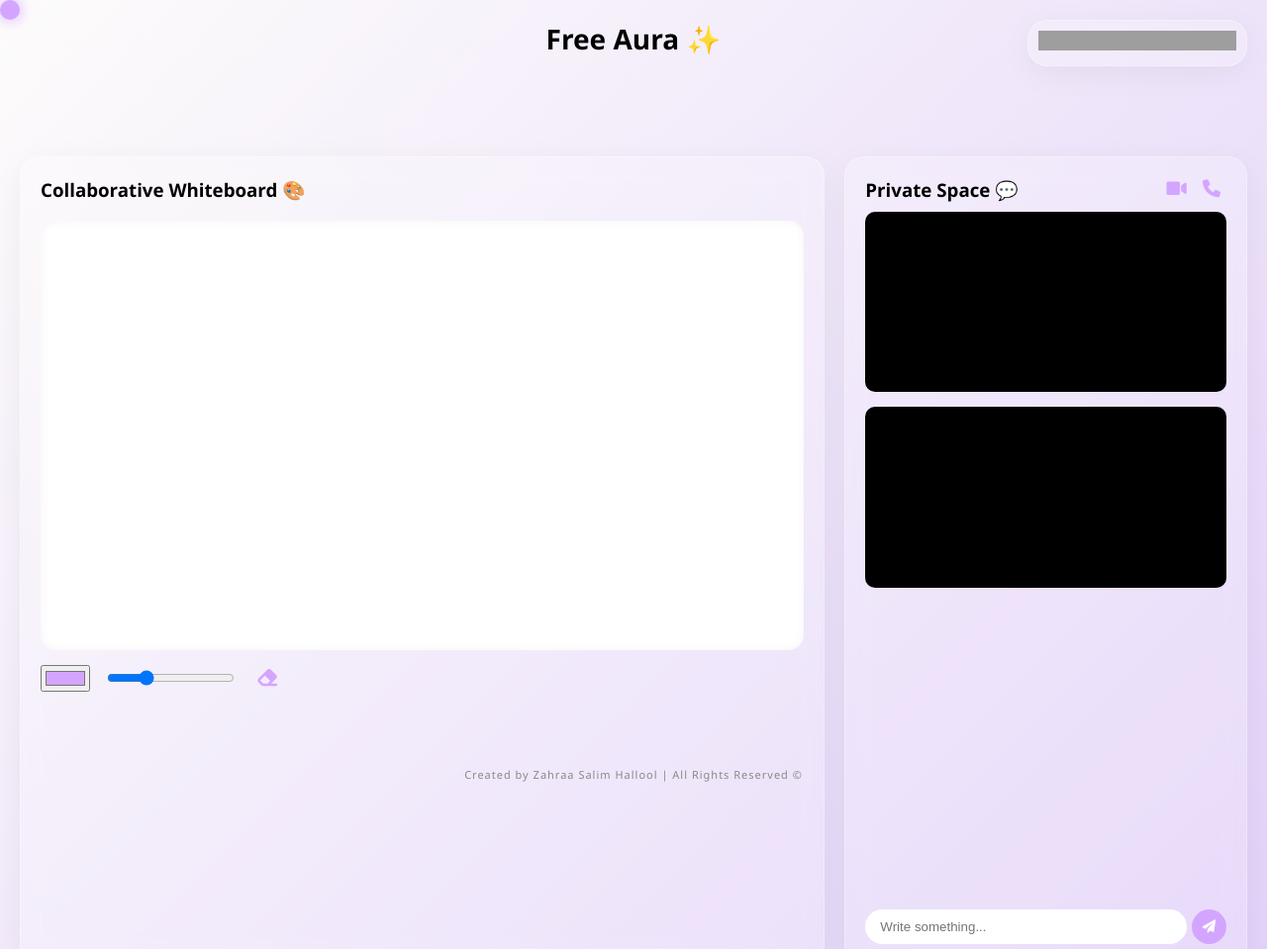
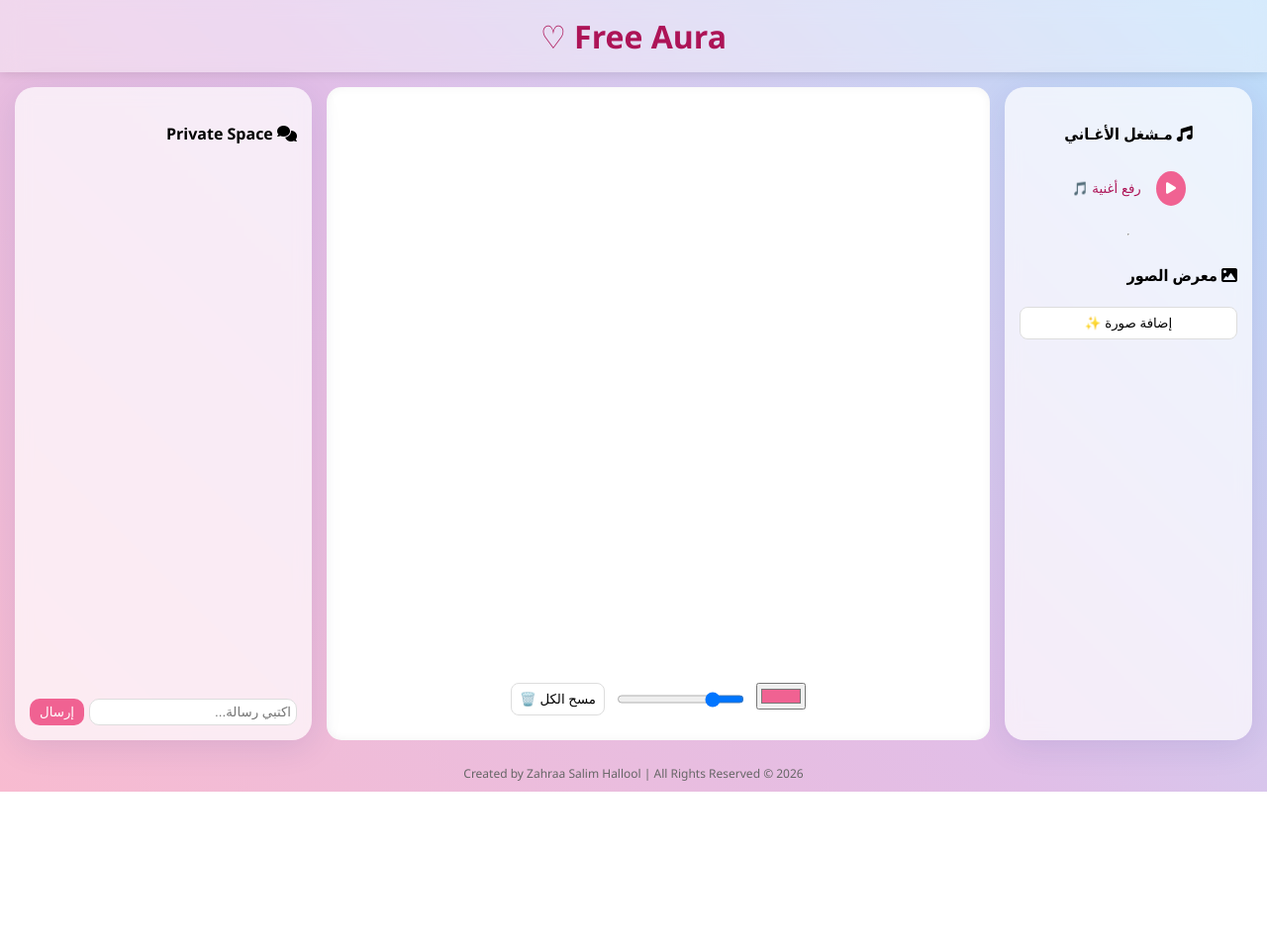
Before and after one commit to zahraasalim-sor/Free-Aura, a website: page index.html in a window 1280 px wide. Shown: the top 959 px of the page at 99% size. After the commit the page ends 800 px from the top, so only its background shows below. Drawn offline with nearby package versions, Linux system fonts and the light colour scheme; no server answers; grey boxes are pictures that could not be loaded.

Commit message:
Update index.html

```diff
--- a/index.html
+++ b/index.html
@@ -1,81 +1,186 @@
 <!DOCTYPE html>
-<html lang="en">
+<html lang="ar" dir="rtl">
 <head>
     <meta charset="UTF-8">
     <meta name="viewport" content="width=device-width, initial-scale=1.0">
-    <title>Free Aura ✨</title>
+    <title>Free Aura ♡</title>
     <script src="/socket.io/socket.io.js"></script>
-    <link rel="stylesheet" href="https://cdnjs.cloudflare.com/ajax/libs/font-awesome/6.0.0/css/all.min.css">
+    <link href="https://cdnjs.cloudflare.com/ajax/libs/font-awesome/6.0.0/css/all.min.css" rel="stylesheet">
     <style>
-        :root { --accent: #d4a5ff; --glass: rgba(255, 255, 255, 0.2); }
-
-        /* جماليات الموقع */
-        * { cursor: none !important; scrollbar-width: thin; scrollbar-color: var(--accent) transparent; }
-        body {
-            background: linear-gradient(135deg, #fdfcfb 0%, #e2d1f9 100%);
-            font-family: 'Segoe UI', sans-serif; margin: 0; overflow-x: hidden;
-        }
-        #magic-cursor {
-            width: 20px; height: 20px; background: var(--accent); border-radius: 50%;
-            position: fixed; pointer-events: none; z-index: 9999; box-shadow: 0 0 15px var(--accent);
-        }
-        .glass-card {
-            background: var(--glass); backdrop-filter: blur(12px); border: 1px solid rgba(255,255,255,0.3);
-            border-radius: 20px; padding: 20px; box-shadow: 0 8px 32px rgba(0,0,0,0.05);
+        :root {
+            --primary-pink: #fce4ec;
+            --dark-pink: #f06292;
+            --aura-gradient: linear-gradient(45deg, #f8bbd0, #e1bee7, #bbdefb);
         }
 
-        /* حاويات الرسم والمكالمات */
-        main { display: grid; grid-template-columns: 2fr 1fr; gap: 20px; padding: 20px; margin-top: 60px; }
-        canvas { background: white; border-radius: 15px; cursor: crosshair; width: 100%; box-shadow: inset 0 0 10px rgba(0,0,0,0.05); }
+        body {
+            margin: 0;
+            padding: 0;
+            background: var(--aura-gradient);
+            font-family: 'Segoe UI', Tahoma, Geneva, Verdana, sans-serif;
+            display: flex;
+            flex-direction: column;
+            height: 100vh;
+            overflow: hidden;
+        }
 
-        .chat-box { height: 300px; overflow-y: auto; display: flex; flex-direction: column; gap: 10px; padding: 10px; }
-        video { width: 100%; border-radius: 10px; background: #000; margin-top: 10px; }
+        header {
+            text-align: center;
+            padding: 15px;
+            background: rgba(255, 255, 255, 0.4);
+            backdrop-filter: blur(10px);
+            box-shadow: 0 2px 10px rgba(0,0,0,0.1);
+        }
 
-        footer { position: fixed; bottom: 10px; width: 100%; text-align: center; font-size: 11px; color: #888; letter-spacing: 1px; }
+        .main-container {
+            display: grid;
+            grid-template-columns: 250px 1fr 300px;
+            gap: 15px;
+            padding: 15px;
+            flex-grow: 1;
+        }
+
+        .panel {
+            background: rgba(255, 255, 255, 0.7);
+            border-radius: 20px;
+            padding: 15px;
+            box-shadow: 0 8px 32px rgba(31, 38, 135, 0.1);
+            backdrop-filter: blur(8px);
+            border: 1px border rgba(255, 255, 255, 0.18);
+            display: flex;
+            flex-direction: column;
+        }
+
+        /* Whiteboard */
+        #canvas-container {
+            position: relative;
+            background: white;
+            border-radius: 15px;
+            overflow: hidden;
+            box-shadow: inset 0 0 10px rgba(0,0,0,0.05);
+        }
+
+        canvas {
+            width: 100%;
+            height: 100%;
+            cursor: crosshair;
+        }
+
+        /* Media Controls */
+        .music-player {
+            margin-bottom: 15px;
+            text-align: center;
+        }
+
+        .audio-btn {
+            background: var(--dark-pink);
+            color: white;
+            border: none;
+            padding: 10px;
+            border-radius: 50%;
+            cursor: pointer;
+            margin: 5px;
+        }
+
+        /* Gallery */
+        .gallery {
+            display: grid;
+            grid-template-columns: repeat(2, 1fr);
+            gap: 10px;
+            overflow-y: auto;
+        }
+
+        .gallery img {
+            width: 100%;
+            border-radius: 10px;
+            transition: 0.3s;
+        }
+
+        .gallery img:hover { transform: scale(1.05); }
+
+        /* Chat */
+        #chat-messages {
+            flex-grow: 1;
+            overflow-y: auto;
+            margin-bottom: 10px;
+            padding: 5px;
+        }
+
+        .message {
+            background: white;
+            padding: 8px 12px;
+            border-radius: 15px;
+            margin-bottom: 8px;
+            font-size: 14px;
+        }
+
+        footer {
+            text-align: center;
+            font-size: 12px;
+            padding: 10px;
+            color: #666;
+        }
+
+        .controls {
+            display: flex;
+            justify-content: center;
+            gap: 10px;
+            padding: 10px;
+        }
+
+        button.tool {
+            background: white;
+            border: 1px solid #ddd;
+            padding: 8px;
+            border-radius: 8px;
+            cursor: pointer;
+        }
     </style>
 </head>
 <body>
 
-    <div id="magic-cursor"></div>
-    <header style="text-align: center; padding: 20px; font-size: 28px; font-weight: bold;">Free Aura ✨</header>
+<header>
+    <h1 style="margin:0; color: #ad1457;">Free Aura ♡</h1>
+</header>
 
-    <main>
-        <div class="glass-card">
-            <h3 style="margin-top:0">Collaborative Whiteboard 🎨</h3>
-            <canvas id="whiteboard" width="800" height="450"></canvas>
-            <div style="margin-top:10px; display:flex; gap:15px; align-items:center;">
-                <input type="color" id="colorPicker" value="#d4a5ff">
-                <input type="range" id="lineWidth" min="1" max="15" value="5">
-                <button onclick="clearCanvas()" style="background:none; border:none; color:var(--accent); font-size:20px;"><i class="fas fa-eraser"></i></button>
+<div class="main-container">
+    <div class="panel">
+        <div class="music-player">
+            <h4><i class="fas fa-music"></i> مـشغل الأغـاني</h4>
+            <button class="audio-btn" onclick="togglePlay()"><i class="fas fa-play"></i></button>
+            <input type="file" id="musicInput" accept="audio/*" style="display:none" onchange="loadMusic(event)">
+            <button onclick="document.getElementById('musicInput').click()" style="border:none; background:none; cursor:pointer; color: #ad1457;">رفع أغنية 🎵</button>
+            <audio id="audioPlayer"></audio>
+        </div>
+        <hr>
+        <h4><i class="fas fa-image"></i> معرض الصور</h4>
+        <input type="file" id="imageInput" accept="image/*" style="display:none" onchange="uploadImage(event)">
+        <button onclick="document.getElementById('imageInput').click()" class="tool">إضافة صورة ✨</button>
+        <div class="gallery" id="galleryContainer"></div>
+    </div>
+
+    <div class="panel" id="canvas-container">
+        <canvas id="whiteboard"></canvas>
+        <div class="controls">
+            <input type="color" id="colorPicker" value="#f06292">
+            <input type="range" id="sizePicker" min="1" max="20" value="5">
+            <button class="tool" onclick="clearCanvas()">مسح الكل 🗑️</button>
         </div>
     </div>
 
-        <div class="glass-card">
-            <div style="display:flex; justify-content:space-between; align-items:center">
-                <h3 style="margin:0">Private Space 💬</h3>
-                <div>
-                    <button onclick="startCall()" style="background:none; border:none; color:var(--accent); font-size:18px;"><i class="fas fa-video"></i></button>
-                    <button style="background:none; border:none; color:var(--accent); font-size:18px;"><i class="fas fa-phone"></i></button>
+    <div class="panel">
+        <h4><i class="fas fa-comments"></i> Private Space</h4>
+        <div id="chat-messages"></div>
+        <div style="display:flex; gap:5px;">
+            <input type="text" id="chatInput" placeholder="اكتبي رسالة..." style="flex-grow:1; border-radius:10px; border:1px solid #ddd; padding:5px;">
+            <button onclick="sendMessage()" style="border:none; background:var(--dark-pink); color:white; border-radius:10px; padding:5px 10px;">إرسال</button>
+        </div>
     </div>
 </div>
 
-            <video id="localVideo" autoPlay muted></video>
-            <video id="remoteVideo" autoPlay></video>
-
-            <div id="chatLog" class="chat-box"></div>
-
-            <div style="display:flex; gap:5px;">
-                <input type="text" id="msgInput" placeholder="Write something..." style="flex:1; border-radius:20px; border:none; padding:8px 15px;">
-                <button onclick="sendPrivateMsg()" style="background:var(--accent); border:none; color:white; border-radius:50%; width:35px; height:35px;"><i class="fas fa-paper-plane"></i></button>
-            </div>
-        </div>
-    </main>
-
-    <div class="glass-card" style="position:fixed; top:20px; right:20px; padding:10px; width:200px;">
-        <iframe width="100%" height="20" scrolling="no" frameborder="no" allow="autoplay" src="https://w.soundcloud.com/player/?url=https%3A//api.soundcloud.com/tracks/1143845863&color=%23d4a5ff&auto_play=false&hide_related=true"></iframe>
-    </div>
-
-    <footer>Created by Zahraa Salim Hallool | All Rights Reserved ©</footer>
+<footer>
+    Created by Zahraa Salim Hallool | All Rights Reserved © 2026
+</footer>
 
 <script>
     const socket = io();
@@ -83,61 +188,83 @@
     const ctx = canvas.getContext('2d');
     let drawing = false;
 
-        // 1. الماوس السحري
-        document.addEventListener('mousemove', (e) => {
-            const cursor = document.getElementById('magic-cursor');
-            cursor.style.left = e.clientX + 'px';
-            cursor.style.top = e.clientY + 'px';
+    // Resize canvas
+    function resizeCanvas() {
+        canvas.width = canvas.parentElement.clientWidth;
+        canvas.height = canvas.parentElement.clientHeight - 60;
+    }
+    window.addEventListener('resize', resizeCanvas);
+    resizeCanvas();
+
+    // Drawing Logic
+    canvas.addEventListener('mousedown', () => drawing = true);
+    canvas.addEventListener('mouseup', () => { drawing = false; ctx.beginPath(); });
+    canvas.addEventListener('mousemove', draw);
+
+    function draw(e) {
+        if (!drawing) return;
+        const rect = canvas.getBoundingClientRect();
+        const x = e.clientX - rect.left;
+        const y = e.clientY - rect.top;
+        const color = document.getElementById('colorPicker').value;
+        const size = document.getElementById('sizePicker').value;
+
+        ctx.lineWidth = size;
+        ctx.lineCap = 'round';
+        ctx.strokeStyle = color;
+
+        ctx.lineTo(x, y);
+        ctx.stroke();
+        ctx.beginPath();
+        ctx.moveTo(x, y);
+
+        socket.emit('drawing', { x, y, color, size, isDrawing: drawing });
+    }
+
+    socket.on('drawing', (data) => {
+        ctx.lineWidth = data.size;
+        ctx.lineCap = 'round';
+        ctx.strokeStyle = data.color;
+        ctx.lineTo(data.x, data.y);
+        ctx.stroke();
+        ctx.beginPath();
+        ctx.moveTo(data.x, data.y);
     });
 
-        // 2. الرسم الجماعي
-        canvas.addEventListener('mousedown', () => drawing = true);
-        canvas.addEventListener('mouseup', () => { drawing = false; ctx.beginPath(); });
-        canvas.addEventListener('mousemove', (e) => {
-            if (!drawing) return;
-            const rect = canvas.getBoundingClientRect();
-            const data = { x: e.clientX - rect.left, y: e.clientY - rect.top, color: document.getElementById('colorPicker').value, size: document.getElementById('lineWidth').value };
-            socket.emit('drawing', data);
-            draw(data);
-        });
-        function draw(data) {
-            ctx.lineWidth = data.size; ctx.lineCap = 'round'; ctx.strokeStyle = data.color;
-            ctx.lineTo(data.x, data.y); ctx.stroke(); ctx.beginPath(); ctx.moveTo(data.x, data.y);
+    function clearCanvas() {
+        ctx.clearRect(0, 0, canvas.width, canvas.height);
+        socket.emit('clear_canvas');
     }
-        socket.on('drawing', draw);
-        function clearCanvas() { ctx.clearRect(0,0,canvas.width,canvas.height); socket.emit('clear_canvas'); }
-        socket.on('clear_canvas', () => ctx.clearRect(0,0,canvas.width,canvas.height));
+    socket.on('clear_canvas', () => ctx.clearRect(0, 0, canvas.width, canvas.height));
 
-        // 3. المحادثة الخاصة
-        function sendPrivateMsg() {
-            const msg = document.getElementById('msgInput').value;
-            if(!msg) return;
-            socket.emit('private_msg', { text: msg, user: 'Zahraa' });
-            appendMsg('You: ' + msg);
-            document.getElementById('msgInput').value = '';
+    // Chat Logic
+    function sendMessage() {
+        const input = document.getElementById('chatInput');
+        if (input.value) {
+            socket.emit('private_msg', input.value);
+            displayMessage('أنتِ: ' + input.value);
+            input.value = '';
         }
-        socket.on('receive_private_msg', (data) => appendMsg(data.user + ': ' + data.text));
-        function appendMsg(text) {
-            const div = document.createElement('div');
-            div.innerText = text;
-            div.style.background = 'rgba(255,255,255,0.5)';
-            div.style.padding = '5px 10px';
-            div.style.borderRadius = '10px';
-            document.getElementById('chatLog').appendChild(div);
     }
 
-        // 4. مكالمات الفيديو (WebRTC Logic)
-        async function startCall() {
-            const stream = await navigator.mediaDevices.getUserMedia({ video: true, audio: true });
-            document.getElementById('localVideo').srcObject = stream;
-            // هنا يتم إرسال الإشارة عبر Socket.io للطرف الآخر
-            socket.emit('call_request', { signal: 'init', from: 'Zahraa' });
+    socket.on('receive_private_msg', (msg) => displayMessage('صديقة: ' + msg));
+
+    function displayMessage(msg) {
+        const container = document.getElementById('chat-messages');
+        const div = document.createElement('div');
+        div.className = 'message';
+        div.textContent = msg;
+        container.appendChild(div);
+        container.scrollTop = container.scrollHeight;
     }
-        socket.on('incoming_call', (data) => {
-            if(confirm('Incoming call from ' + data.from + '. Answer?')) {
-                startCall(); // قبول المكالمة وفتح الكاميرا
+
+    // Music Logic
+    function loadMusic(e) {
+        const file = e.target.files[0];
+        const url = URL.createObjectURL(file);
+        document.getElementById('audioPlayer').src = url;
     }
-        });
-    </script>
-</body>
-</html>
+
+    function togglePlay() {
+        const player = document.getElementById('audioPlayer');
+        const btn = document.
```
Lines whose indentation alone changed are shown as unchanged.
